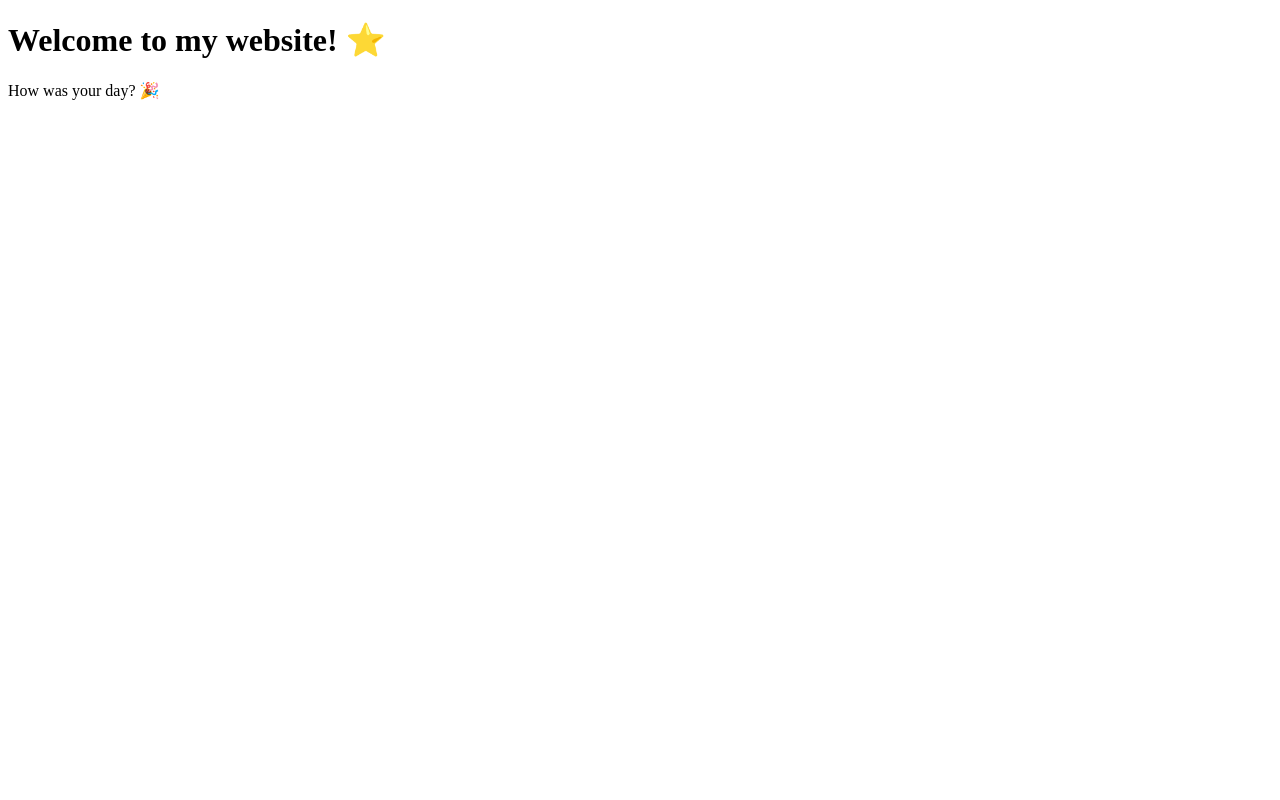
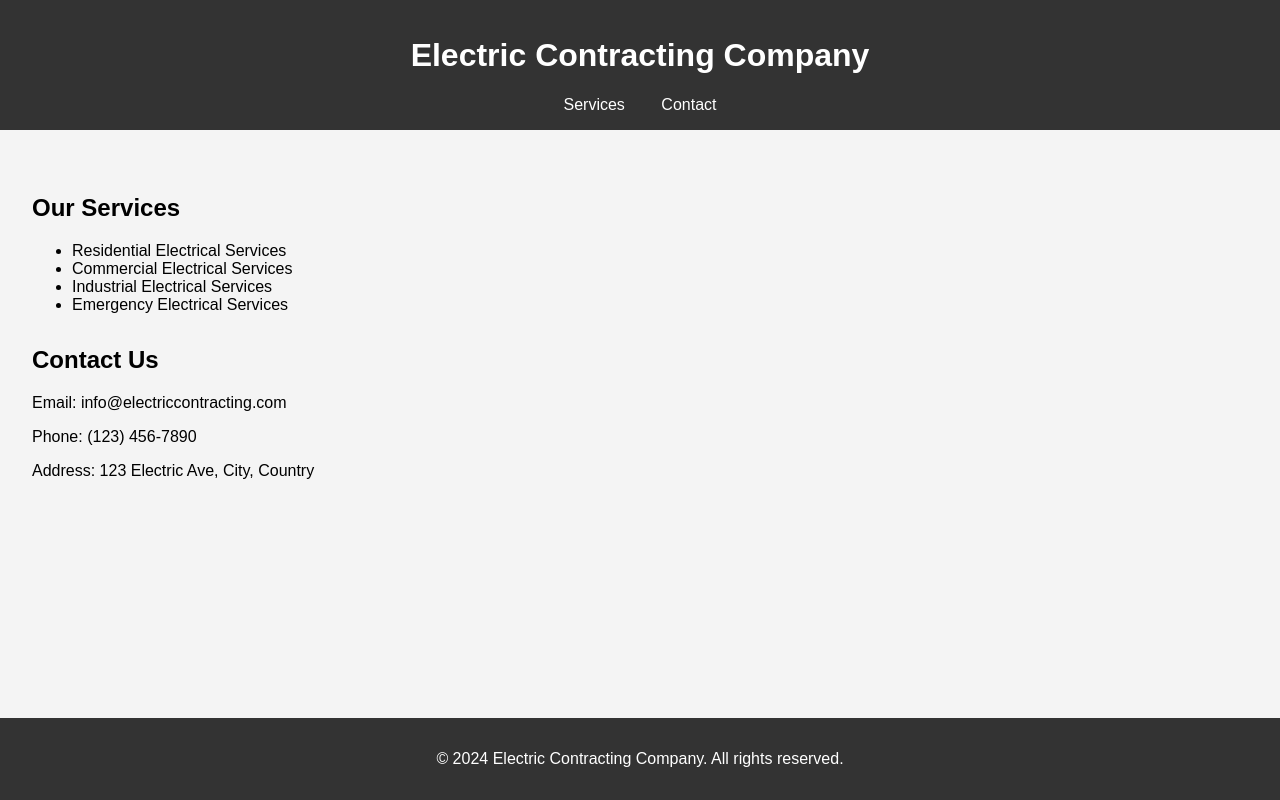
Before and after one commit to robelectric/project-site, a plain HTML site: page index.html in a window 1280 px wide. Drawn offline with Linux system fonts and the light colour scheme.

Commit message:
Hello world 4

```diff
--- a/index.html
+++ b/index.html
@@ -1,10 +1,76 @@
 <!DOCTYPE html>
-<html>
-   <head>
-      <title>My Cool Website</title>
-   </head>
-   <body>
-      <h1>Welcome to my website! ⭐️</h1>
-      <p>How was your day? 🎉</p>
-   </body>
+<html lang="en">
+<head>
+    <meta charset="UTF-8">
+    <meta name="viewport" content="width=device-width, initial-scale=1.0">
+    <title>Electric Contracting Company</title>
+    <style>
+        body {
+            font-family: Arial, sans-serif;
+            margin: 0;
+            padding: 0;
+            background-color: #f4f4f4;
+        }
+        header {
+            background-color: #333;
+            color: #fff;
+            padding: 1rem 0;
+            text-align: center;
+        }
+        nav {
+            margin: 0;
+            padding: 0;
+            text-align: center;
+        }
+        nav a {
+            color: #fff;
+            text-decoration: none;
+            margin: 0 1rem;
+        }
+        .container {
+            padding: 2rem;
+        }
+        .services, .contact {
+            margin: 2rem 0;
+        }
+        footer {
+            background-color: #333;
+            color: #fff;
+            text-align: center;
+            padding: 1rem 0;
+            position: fixed;
+            width: 100%;
+            bottom: 0;
+        }
+    </style>
+</head>
+<body>
+    <header>
+        <h1>Electric Contracting Company</h1>
+        <nav>
+            <a href="#services">Services</a>
+            <a href="#contact">Contact</a>
+        </nav>
+    </header>
+    <div class="container">
+        <section id="services" class="services">
+            <h2>Our Services</h2>
+            <ul>
+                <li>Residential Electrical Services</li>
+                <li>Commercial Electrical Services</li>
+                <li>Industrial Electrical Services</li>
+                <li>Emergency Electrical Services</li>
+            </ul>
+        </section>
+        <section id="contact" class="contact">
+            <h2>Contact Us</h2>
+            <p>Email: info@electriccontracting.com</p>
+            <p>Phone: (123) 456-7890</p>
+            <p>Address: 123 Electric Ave, City, Country</p>
+        </section>
+    </div>
+    <footer>
+        <p>&copy; 2024 Electric Contracting Company. All rights reserved.</p>
+    </footer>
+</body>
 </html>
```
